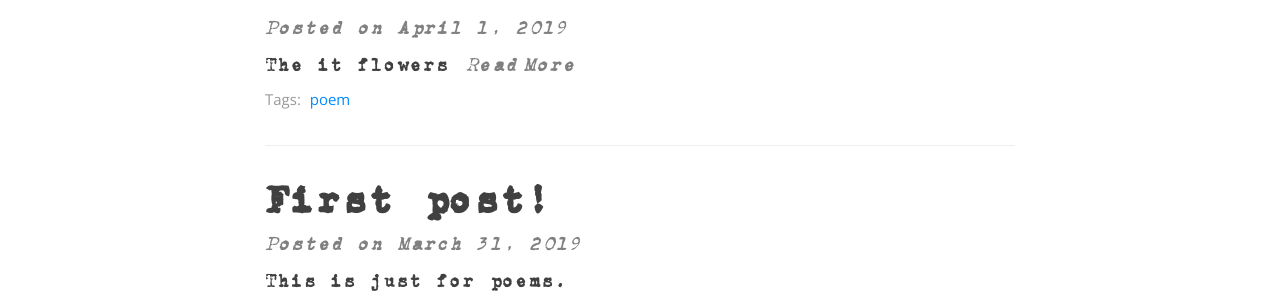
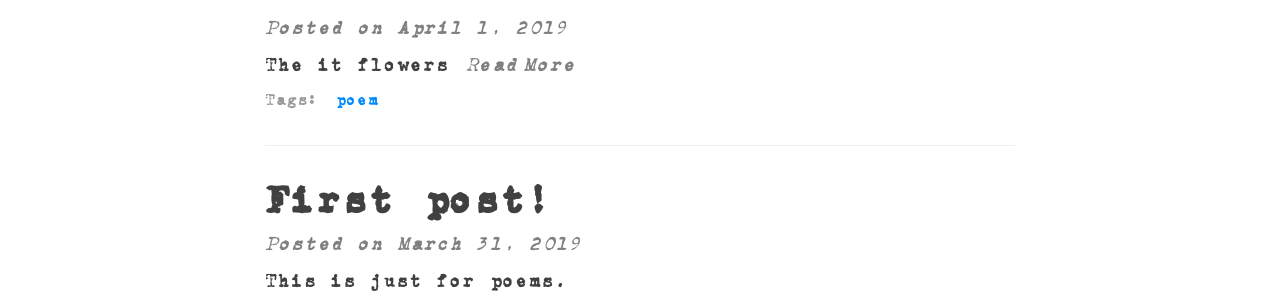
Before and after one commit to rava-dosa/poem, a Jekyll site: the page built from index.html, in a window 1280 px wide. Shown: the part 401-694 px from the top of the page. Built offline with Jekyll 4.4.1, drawn with Linux system fonts in a browser that asks for light colours; nearby versions of some CDN libraries; the list of posts is cut into pages by our own code.

Commit message:
added more changes in main.css

```diff
--- a/css/main.css
+++ b/css/main.css
@@ -393,7 +393,7 @@
 /* --- Tags --- */
 
 .blog-tags {
-  font-family: 'Open Sans', 'Helvetica Neue', Helvetica, Arial, sans-serif;
+  font-family: 'CarbonType','Open Sans', 'Helvetica Neue', Helvetica, Arial, sans-serif;
   color: #999;
   font-size: 15px;
   margin-bottom: 30px;
```
